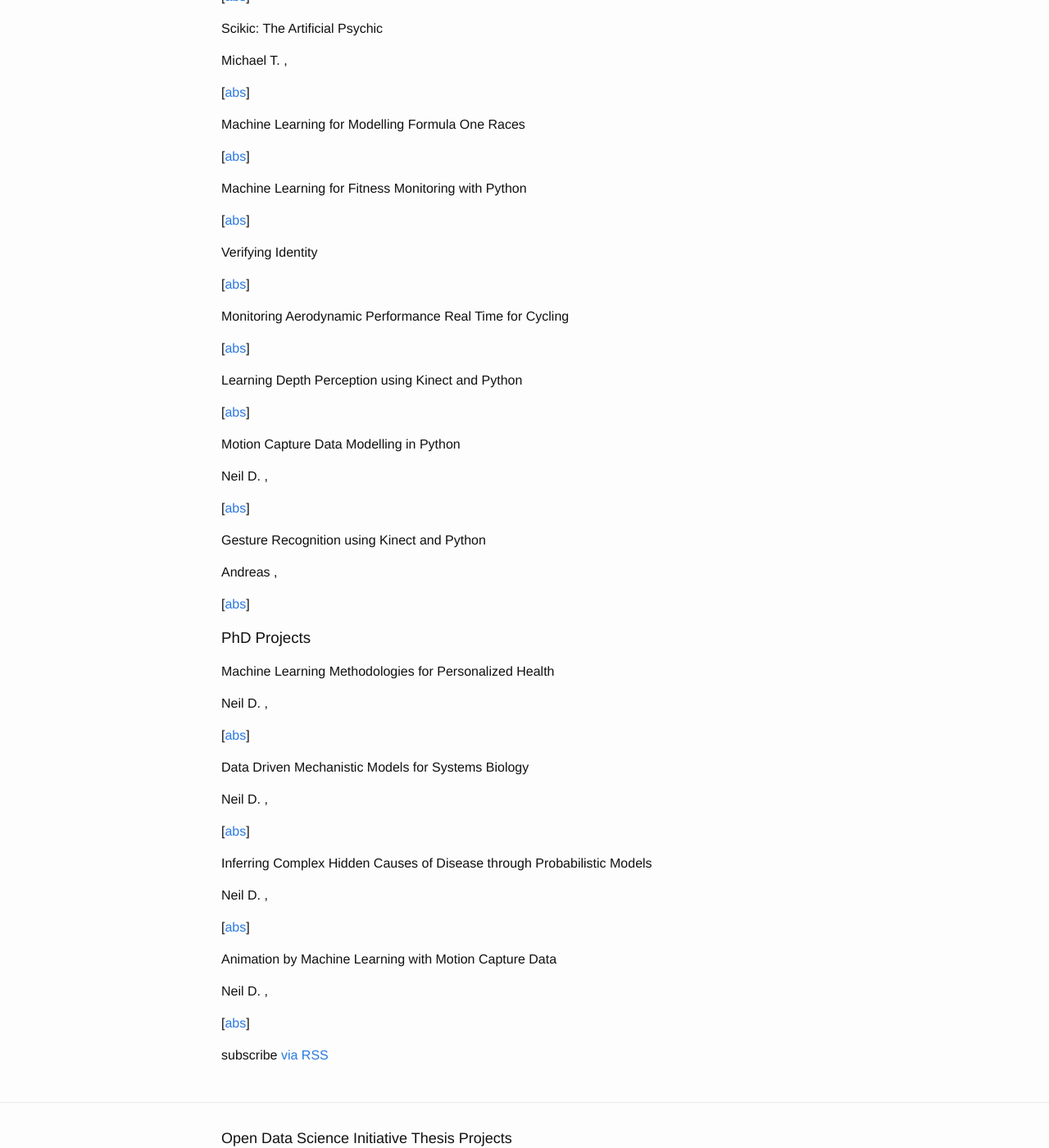
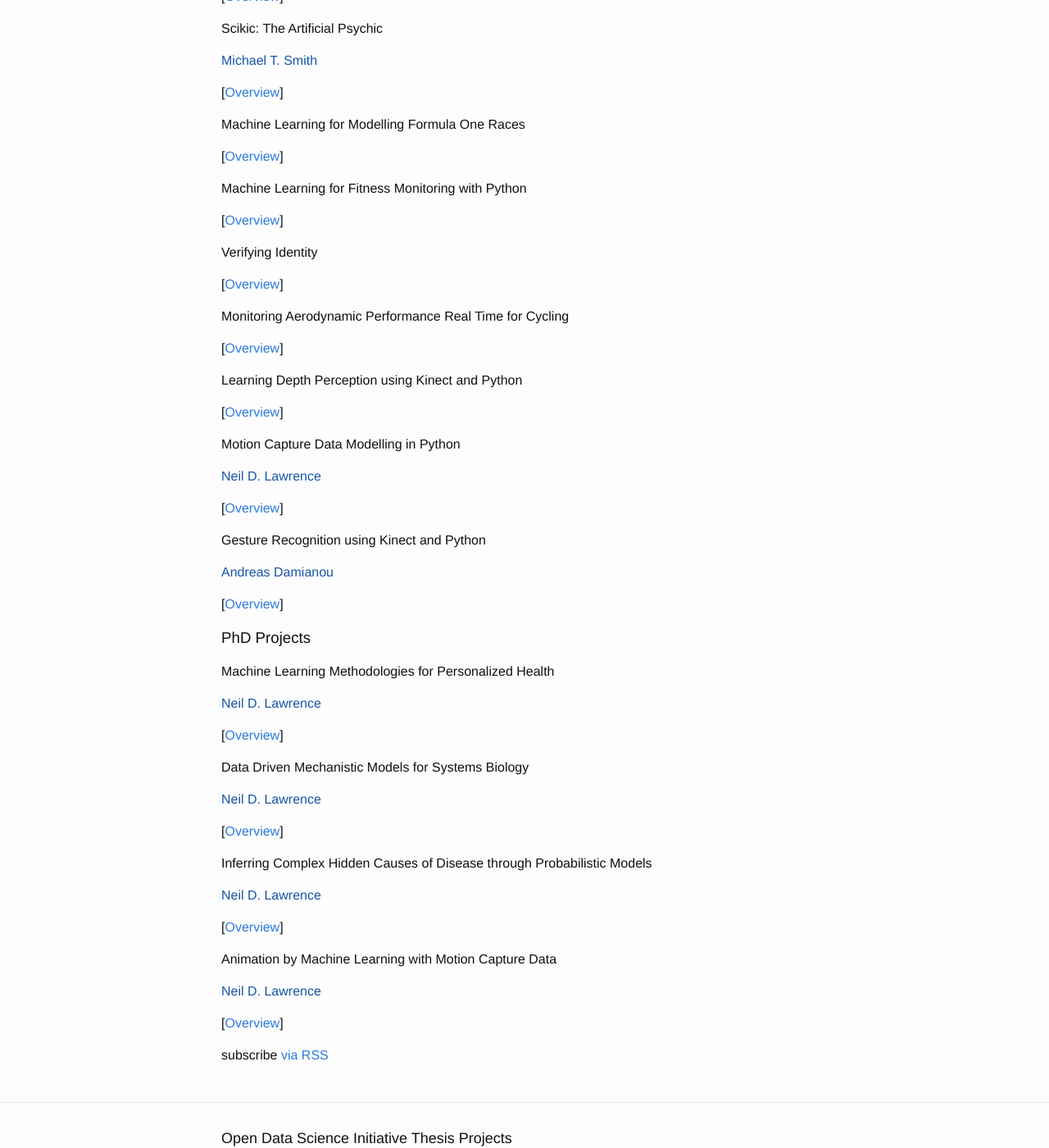
Before and after one commit to mlatcl/internalprojects, a Jekyll site: the page built from index.html, in a window 1280 px wide and 1400 px high, scrolled down 433 px. Shown: the whole window at 82% size. Built offline with Jekyll 4.4.1, drawn with Linux system fonts in a browser that asks for light colours; nearby versions of some CDN libraries; some of the changed text lies outside the part shown.

Commit message:
Add first draft of dsiprojects page

```diff
--- a/_includes/project_list.html
+++ b/_includes/project_list.html
@@ -3,11 +3,11 @@
   <p class="details">
     <span class="supervisors">
       {% for person in post.supervisors %}
-      {{ person.firstname }} {{ author.lastname }},
+      <a href="{{ person.url }}">{{ person.firstname }} {{ person.lastname }}</a>&nbsp;&nbsp;
       {% endfor %}
     </span>
   </p>
   <p class="links">
-    [<a href="{{ site.url }}{{ site.baseurl }}{{ post.url }}">abs</a>]
+    [<a href="{{ site.url }}{{ site.baseurl }}{{ post.url }}">Overview</a>]
   </p>
 </div>
```
